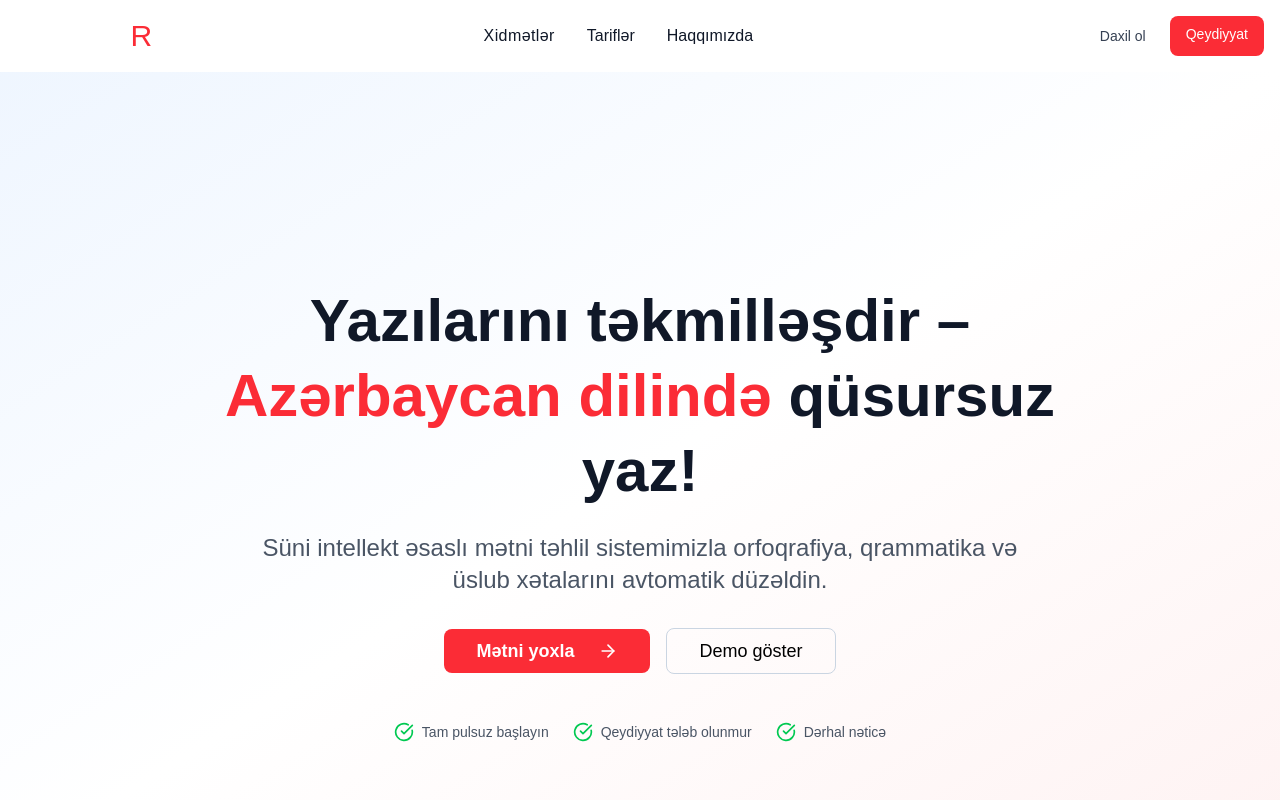
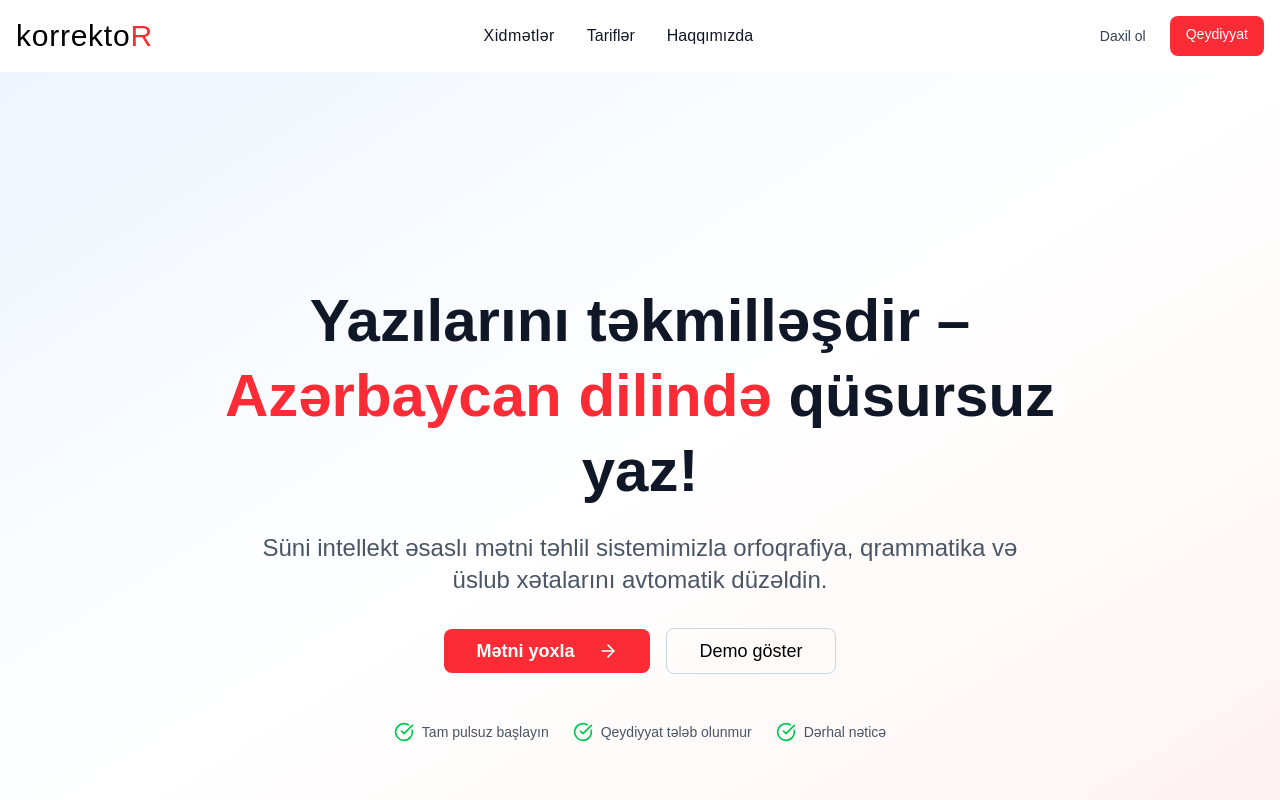
Before and after one commit to garibovallahverdi/korrektor, a Next.js app: page / in a window 1280 px wide. Shown: the top 800 px of the page. Built offline with nearby package versions, Linux system fonts and the light colour scheme.

Commit message:
seconds commit

```diff
--- a/components/Navbar.tsx
+++ b/components/Navbar.tsx
@@ -42,7 +42,7 @@ const Navbar = () => {
         >
             <div className="mx-auto container flex flex-wrap items-center justify-between  p-4">
                 <Link href="/" className="flex items-center space-x-3 rtl:space-x-reverse">
-                    <span className="text-3xl whitespace-nowrap tracking-wide text-white">korrekto<span className='text-red-500'>R</span></span>
+                    <span className="text-3xl whitespace-nowrap text-black tracking-wide dark:text-white">korrekto<span className='text-red-500'>R</span></span>
                 </Link>
                 <div className="flex md:order-2 space-x-3 md:space-x-0 ">
                     <div className='hidden md:block'>
```
